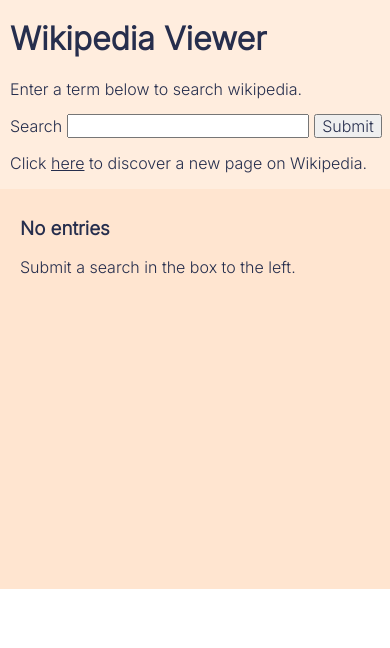
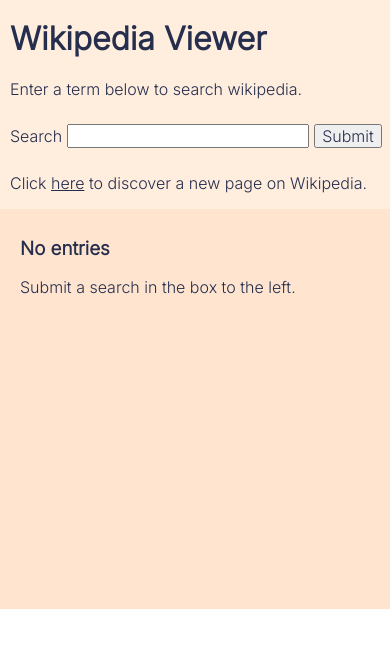
Before and after one commit to blake-hodges/wiki-viewer, a React (Create React App) app: page / in a window 390 px wide. Shown: the top 648 px of the page. Built offline with nearby package versions, Linux system fonts and the light colour scheme.

Commit message:
add padding to search form button

```diff
--- a/src/index.css
+++ b/src/index.css
@@ -34,7 +34,7 @@
 }
 
 .form button {
-    margin-left: 5px;
+    margin: 10px 5px 10px 5px;
 }
 
 .entries {
@@ -74,3 +74,10 @@
         width: 100%;
     }
 }
+
+@media screen and (max-width: 1082px) {
+    .form {
+        /* display: flex;
+        flex-direction: column; */
+    }
+}
```
